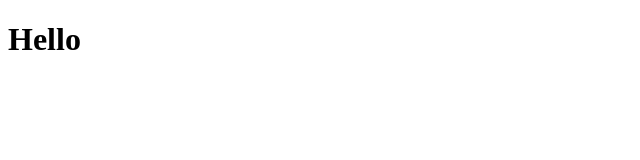
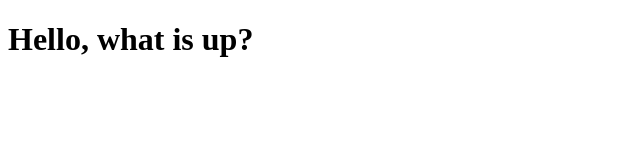
Before and after one commit to RyanMachado/coursera-test, a plain HTML site: page site/index.html in a window 1280 px wide. Shown: the whole page, without its empty margins (0-640 px from the left). Drawn offline with Linux system fonts and the light colour scheme.

Commit message:
Small addition to our page content

```diff
--- a/site/index.html
+++ b/site/index.html
@@ -4,6 +4,6 @@
 	<title>Hello Coursera!</title>
 </head>
 <body>
-<h1> Hello </h1>
+<h1> Hello, what is up?</h1>
 </body>
 </html>
```
